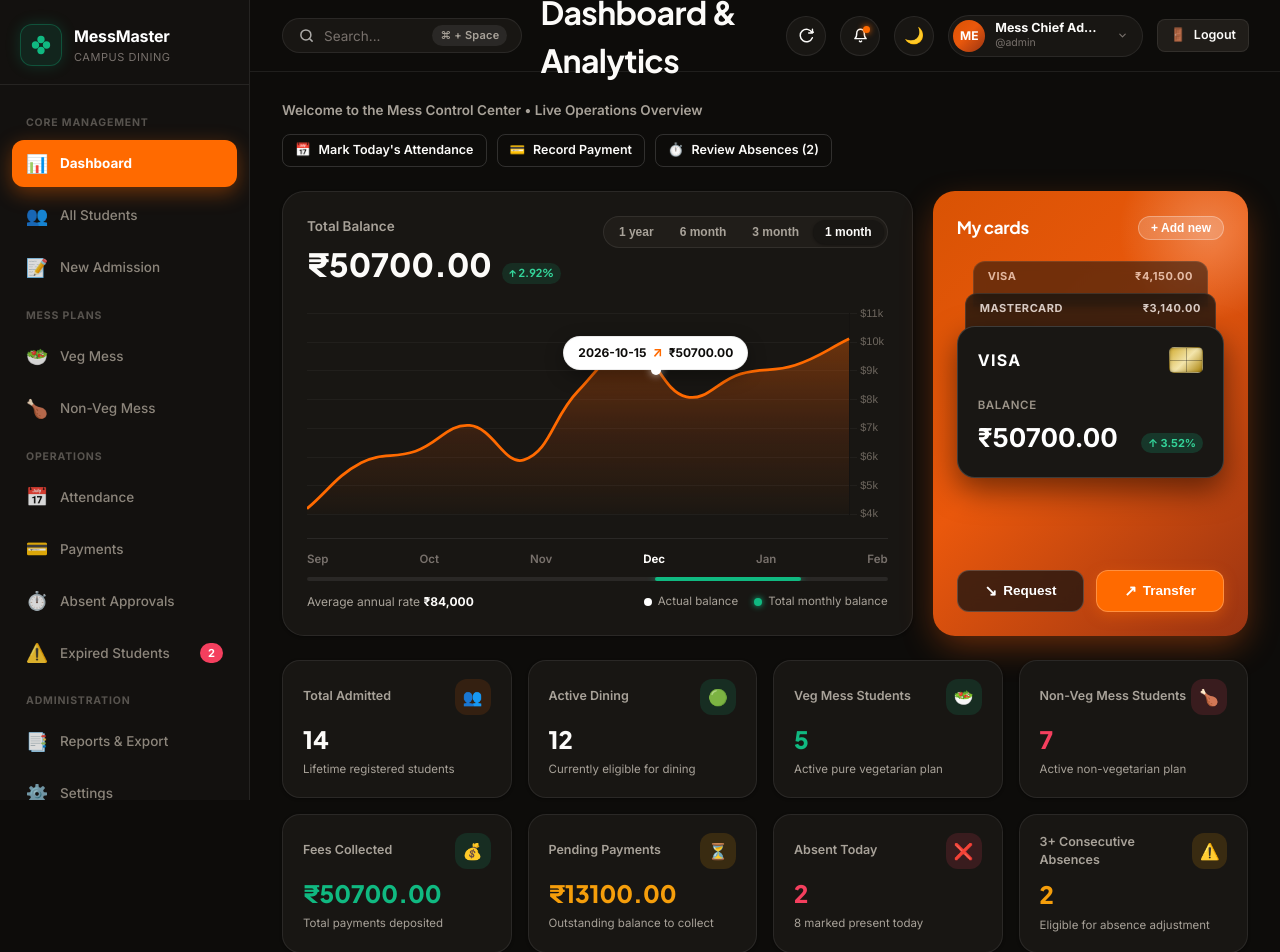
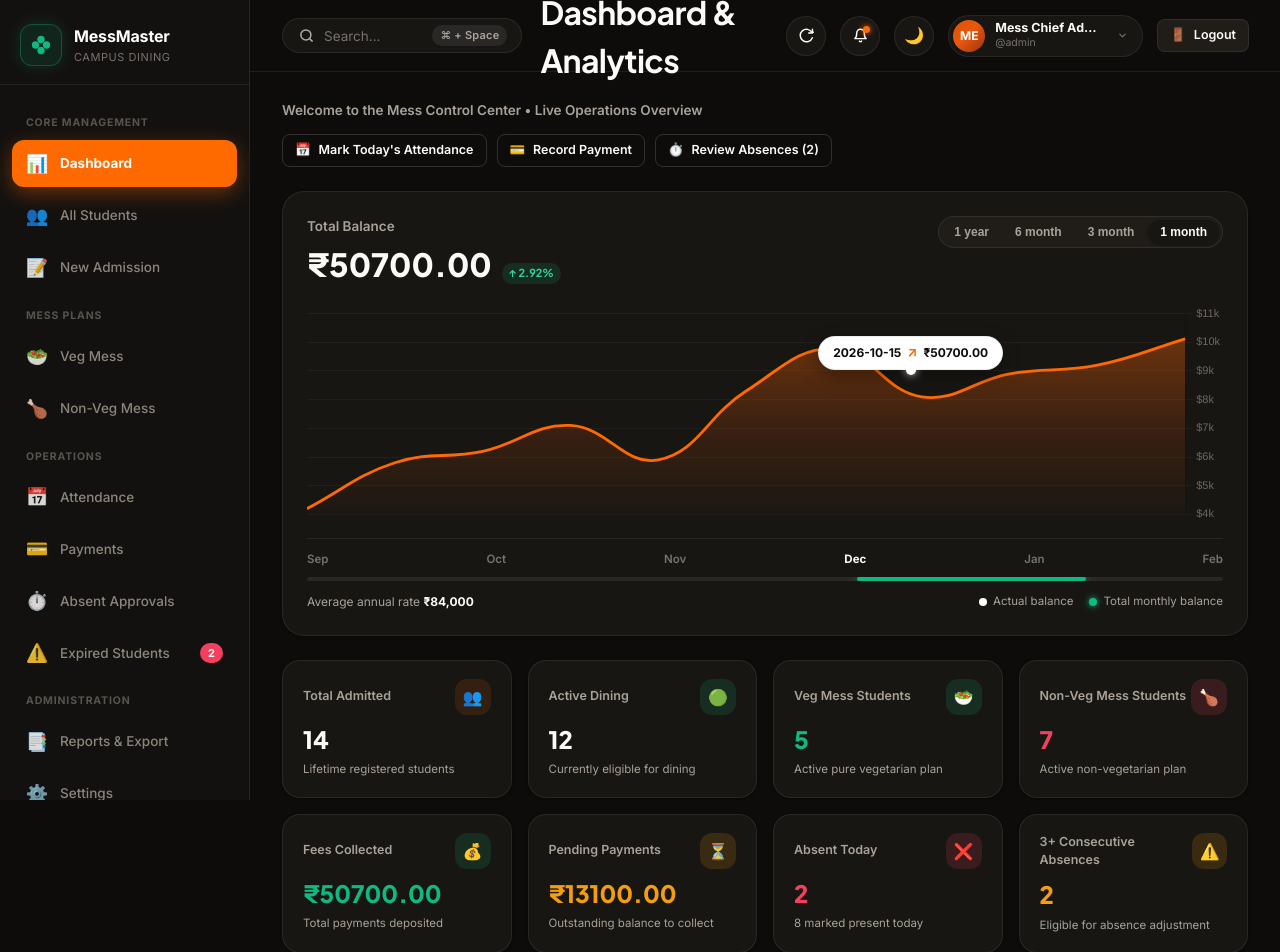
Before and after one commit to vedantrathod-dev/MessMaster, a Flask app: page / in a window 1280 px wide. Shown: the top 952 px of the page. Run offline with Flask 3, Linux system fonts and the light colour scheme; a user stored in the database is signed in; data comes from the database, SQL or seed files in the repository.

Commit message:
Remove My Cards section and expand Total Balance chart to full width

```diff
--- a/api/static/css/style.css
+++ b/api/static/css/style.css
@@ -680,7 +680,7 @@
 
 .dashboard-hero-layout {
   display: grid;
-  grid-template-columns: 2fr 1fr;
+  grid-template-columns: 1fr;
   gap: 20px;
   margin-bottom: 24px;
 }
--- a/static/css/style.css
+++ b/static/css/style.css
@@ -680,7 +680,7 @@
 
 .dashboard-hero-layout {
   display: grid;
-  grid-template-columns: 2fr 1fr;
+  grid-template-columns: 1fr;
   gap: 20px;
   margin-bottom: 24px;
 }
--- a/templates/dashboard.html
+++ b/templates/dashboard.html
@@ -88,52 +88,6 @@
     </div>
   </div>
 
-  <!-- Hero Right: Glowing Amber "My Cards" Stack -->
-  <div class="glowing-amber-card">
-    <div>
-      <div class="amber-card-top">
-        <h3>My cards</h3>
-        <button class="pill-add-btn" onclick="window.location.href='{{ url_for('admission') }}'">+ Add new</button>
-      </div>
-
-      <!-- Layered Card Stack Graphic -->
-      <div class="card-stack-container">
-        <!-- Back Tab 1 -->
-        <div class="card-stack-back-tab tab-1">
-          <span>VISA</span>
-          <span>{{ currency_symbol }}4,150.00</span>
-        </div>
-        <!-- Back Tab 2 -->
-        <div class="card-stack-back-tab tab-2">
-          <span>MASTERCARD</span>
-          <span>{{ currency_symbol }}3,140.00</span>
-        </div>
-        <!-- Front Main Card -->
-        <div class="pass-card-graphic">
-          <div class="pass-card-brand">
-            <span>VISA</span>
-            <div class="emv-chip" title="EMV Smart Dining Chip"></div>
-          </div>
-          <div class="pass-card-balance">Balance</div>
-          <div class="pass-card-amount">
-            <span>{{ currency_symbol }}{{ "%.2f"|format(total_fees_collected) }}</span>
-            <span class="badge-upward" style="background: rgba(16, 185, 129, 0.2); color: #34d399;">↑ 3.52%</span>
-          </div>
-        </div>
-      </div>
-    </div>
-
-    <!-- Action Buttons -->
-    <div class="amber-card-actions">
-      <button class="btn-card-request" onclick="openModal('paymentModal')">
-        <span style="font-size: 15px;">↘</span> Request
-      </button>
-      <button class="btn-card-transfer" onclick="window.location.href='{{ url_for('admission') }}'">
-        <span style="font-size: 15px;">↗</span> Transfer
-      </button>
-    </div>
-  </div>
-
 </div>
 
 <!-- ===================================================================
@@ -186,7 +140,8 @@
       <span class="stat-label">Fees Collected</span>
       <div class="stat-icon success">💰</div>
     </div>
-    <div class="stat-value" style="color: var(--accent-green);">{{ currency_symbol }}{{ "%.2f"|format(total_fees_collected) }}</div>
+    <div class="stat-value" style="color: var(--accent-green);">{{ currency_symbol }}{{
+      "%.2f"|format(total_fees_collected) }}</div>
     <div class="stat-footer">Total payments deposited</div>
   </div>
 
@@ -196,7 +151,8 @@
       <span class="stat-label">Pending Payments</span>
       <div class="stat-icon warning">⏳</div>
     </div>
-    <div class="stat-value" style="color: var(--accent-amber);">{{ currency_symbol }}{{ "%.2f"|format(pending_payments) }}</div>
+    <div class="stat-value" style="color: var(--accent-amber);">{{ currency_symbol }}{{ "%.2f"|format(pending_payments)
+      }}</div>
     <div class="stat-footer">Outstanding balance to collect</div>
   </div>
 
@@ -270,7 +226,8 @@
       <div class="investments-title-wrap">
         <h4>Investments</h4>
         <div class="investments-amount">
-          <span>{{ currency_symbol }}{{ "%.2f"|format(total_fees_collected if total_fees_collected > 0 else 3200) }}</span>
+          <span>{{ currency_symbol }}{{ "%.2f"|format(total_fees_collected if total_fees_collected > 0 else 3200)
+            }}</span>
           <span class="badge-upward">↑ 1.52%</span>
         </div>
       </div>
@@ -376,7 +333,8 @@
             {% if expiring_soon %}
             {% for s in expiring_soon %}
             <tr>
-                  <td><strong><a href="{{ url_for('student_profile', student_id=s.student_id) }}">{{ s.student_id }}</a></strong></td>
+              <td><strong><a href="{{ url_for('student_profile', student_id=s.student_id) }}">{{ s.student_id
+                    }}</a></strong></td>
               <td>{{ s.full_name }}</td>
               <td>
                 <span class="badge {% if s.mess_type == 'Veg' %}badge-veg{% else %}badge-nonveg{% endif %}">
@@ -390,7 +348,8 @@
                 </span>
               </td>
               <td>
-                    <button class="btn btn-primary btn-sm" onclick="populateRenewModal('{{ s.student_id }}', '{{ s.full_name }}', '{{ s.mess_type }}')">
+                <button class="btn btn-primary btn-sm"
+                  onclick="populateRenewModal('{{ s.student_id }}', '{{ s.full_name }}', '{{ s.mess_type }}')">
                   Renew
                 </button>
               </td>
@@ -431,14 +390,17 @@
             {% for adj in eligible_absences %}
             <tr>
               <td>
-                    <strong><a href="{{ url_for('student_profile', student_id=adj.student_id) }}">{{ adj.student_name }}</a></strong>
-                    <div style="font-size: 11px; color: var(--text-secondary);">{{ adj.student_id }} &bull; {{ adj.mess_type }}</div>
+                <strong><a href="{{ url_for('student_profile', student_id=adj.student_id) }}">{{ adj.student_name
+                    }}</a></strong>
+                <div style="font-size: 11px; color: var(--text-secondary);">{{ adj.student_id }} &bull; {{ adj.mess_type
+                  }}</div>
               </td>
               <td>
                 <span class="badge" style="background: var(--accent-amber-bg); color: var(--accent-amber-text);">
                   {{ adj.consecutive_count }} Consecutive Days
                 </span>
-                    <div style="font-size: 11px; color: var(--text-secondary); margin-top: 2px;">{{ adj.absent_dates_str }}</div>
+                <div style="font-size: 11px; color: var(--text-secondary); margin-top: 2px;">{{ adj.absent_dates_str }}
+                </div>
               </td>
               <td>
                 <div style="font-weight: 600; color: var(--accent-green);">{{ adj.proposed_expiry_date }}</div>
@@ -495,14 +457,14 @@
           backgroundColor: amberGradient,
           fill: true,
           tension: 0.42,
-          pointBackgroundColor: function(context) {
+          pointBackgroundColor: function (context) {
             return context.dataIndex === 6 ? '#ffffff' : 'transparent';
           },
-          pointBorderColor: function(context) {
+          pointBorderColor: function (context) {
             return context.dataIndex === 6 ? '#ff6a00' : 'transparent';
           },
           pointBorderWidth: 3,
-          pointRadius: function(context) {
+          pointRadius: function (context) {
             return context.dataIndex === 6 ? 6 : 0;
           },
           pointHoverRadius: 7
@@ -515,7 +477,7 @@
           legend: { display: false },
           tooltip: {
             callbacks: {
-              label: function(context) {
+              label: function (context) {
                 return ' ' + context.parsed.y.toLocaleString('en-US', { style: 'currency', currency: 'USD' });
               }
             }
@@ -534,7 +496,7 @@
             ticks: {
               color: '#6e675f',
               font: { size: 11 },
-              callback: function(value) {
+              callback: function (value) {
                 if (value >= 1000) return '$' + (value / 1000) + 'k';
                 return '$' + value;
               }
@@ -576,10 +538,10 @@
         labels: ['Sep', 'Oct', 'Nov', 'Dec', 'Jan', 'Feb'],
         datasets: [{
           data: [200, 300, 400, 400, 500, 400],
-          backgroundColor: function(context) {
+          backgroundColor: function (context) {
             return context.dataIndex === 4 ? emeraldGradient : barGradient;
           },
-          borderColor: function(context) {
+          borderColor: function (context) {
             return context.dataIndex === 4 ? '#34d399' : 'transparent';
           },
           borderWidth: 1,
@@ -594,7 +556,7 @@
           legend: { display: false },
           tooltip: {
             callbacks: {
-              label: function(context) {
+              label: function (context) {
                 return ' $' + context.parsed.y;
               }
             }
```
Also changed, not shown: api/templates/dashboard.html (+24 -62 lines). Lines whose indentation alone changed are shown as unchanged.
